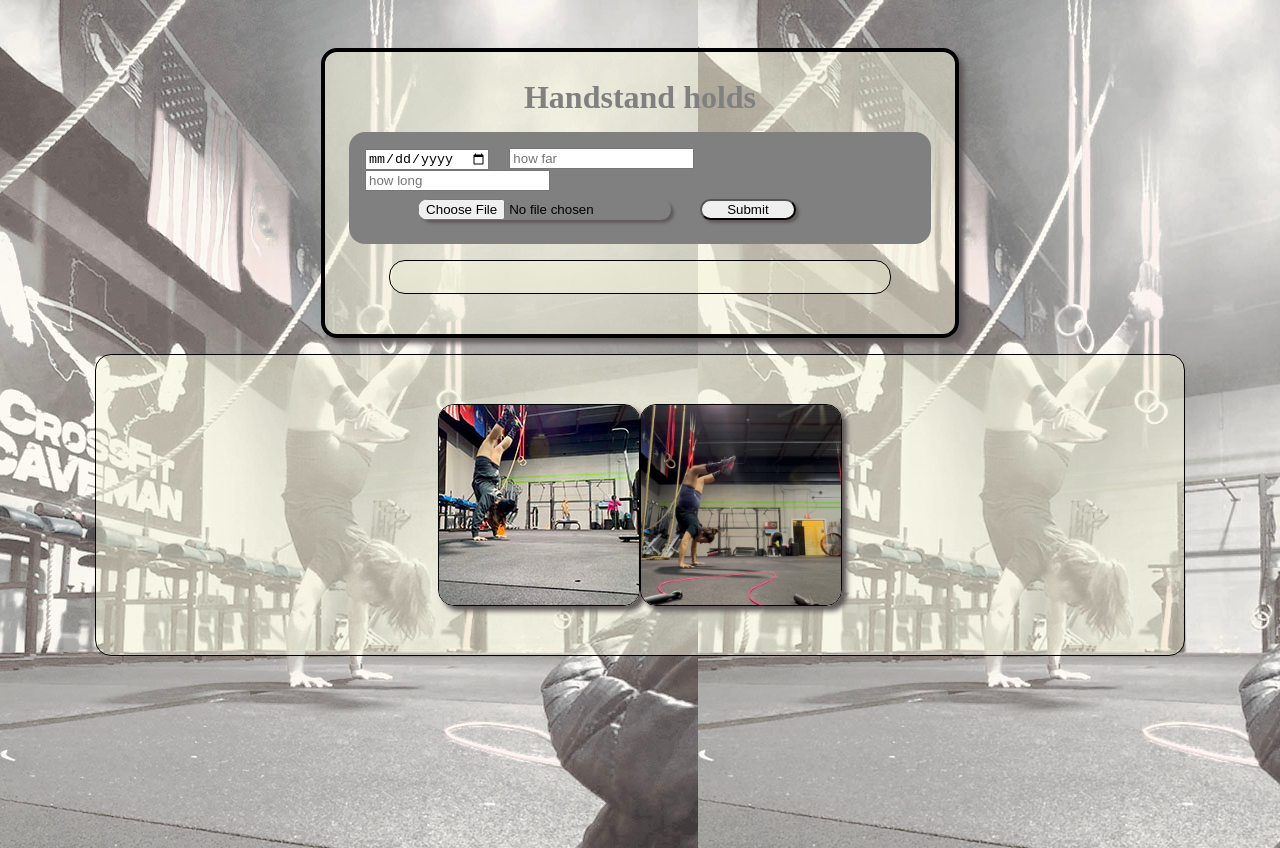
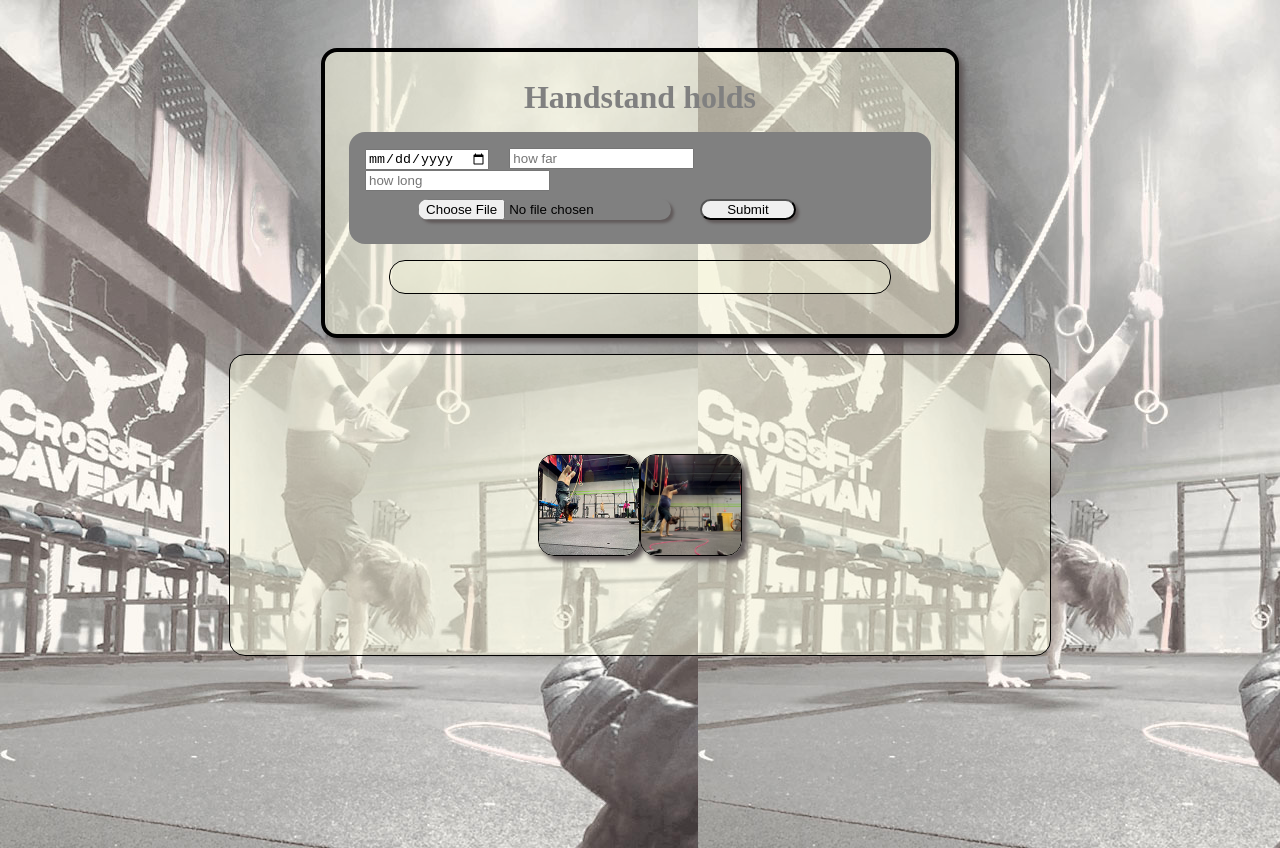
Before and after one commit to roxyrodbeck/100devshackathon, a website built with Vite: page index.html in a window 1280 px wide. Built offline with nearby package versions, Linux system fonts and the light colour scheme; no server answers.

Commit message:
Update style.css

```diff
--- a/src/style.css
+++ b/src/style.css
@@ -136,15 +136,15 @@ button:focus-visible {
   align-items: center;
   border: 1px solid black;
   min-height: 300px;
-  width: 85vw;
+  width: 80%;
   border-radius: 1rem;
   background-color: rgb(245, 245, 220, 0.5)
 }
 
 .gallery > img {
   position: relative;
-  height: 200px;
-  width: 200px;
+  height: 100px;
+  width: 100px;
   object-fit: cover;
   border-radius: 1rem;
   border: 1px solid black;
```
